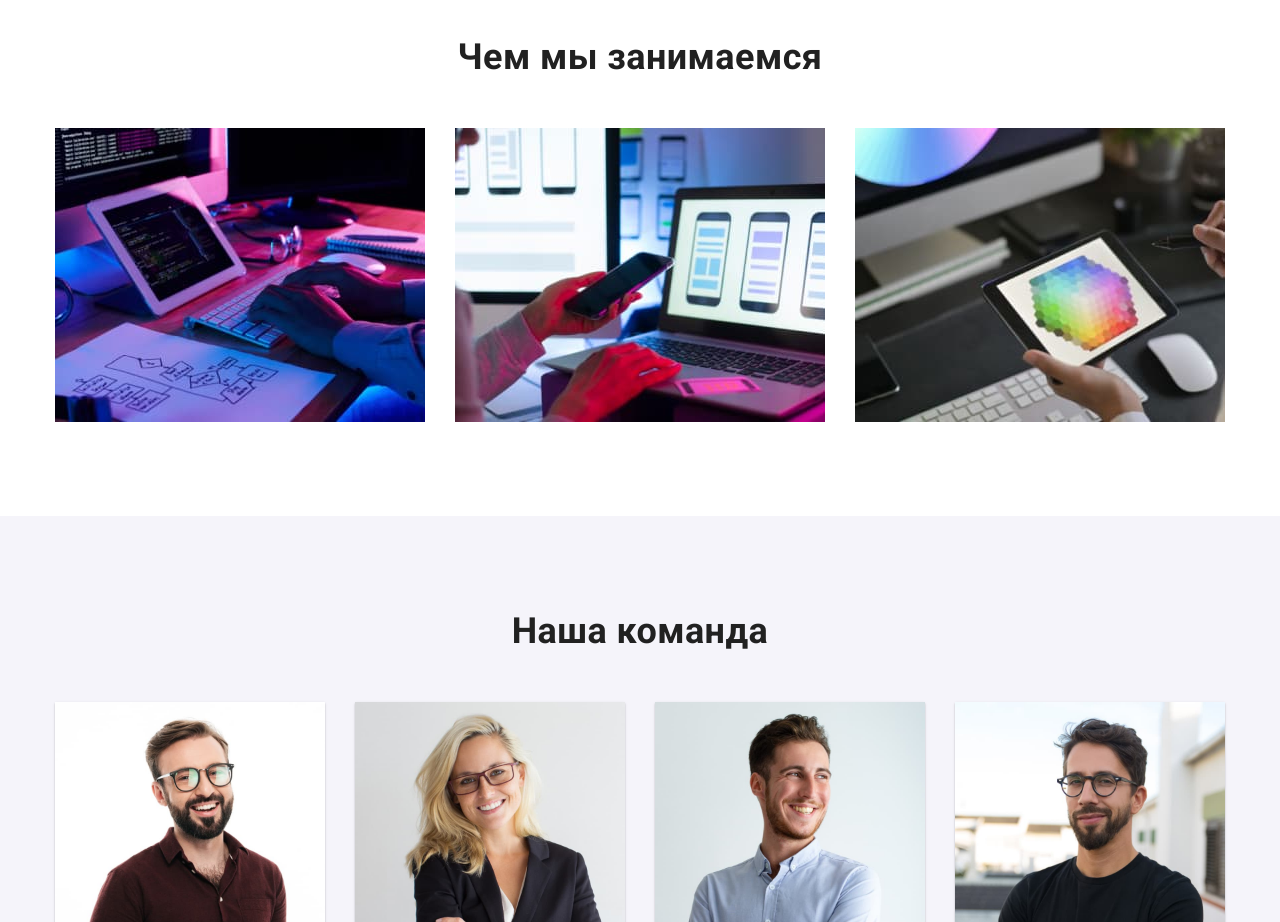
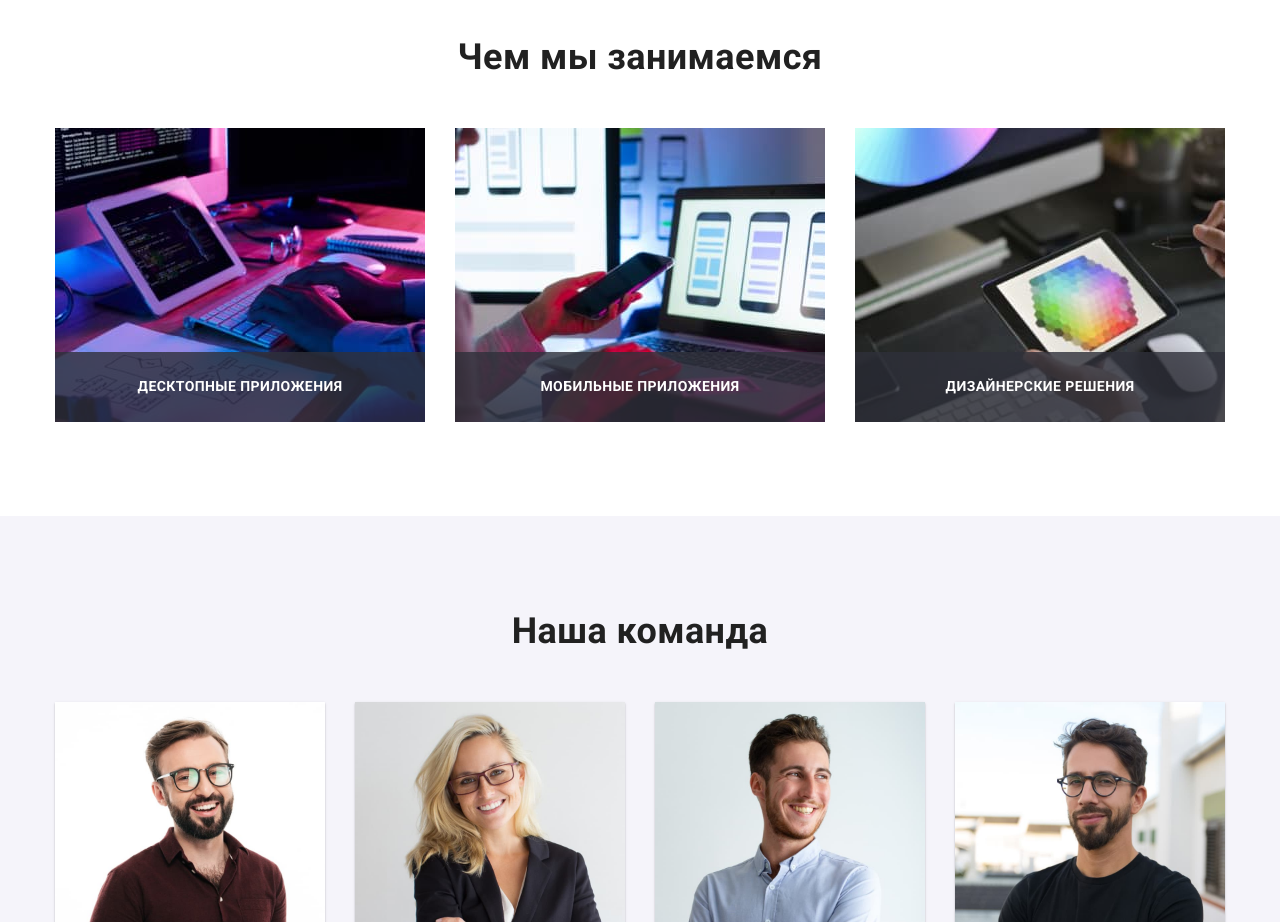
Before and after one commit to ohrimovich/goit-markup-hw-05, a plain HTML site: page index.html in a window 1280 px wide. Shown: the part 1080-2002 px from the top of the page. Drawn offline with nearby package versions, Linux system fonts and the light colour scheme.

Commit message:
Добавление стилей overlay

```diff
--- a/css/styles.css
+++ b/css/styles.css
@@ -76,7 +76,19 @@ img {
 }
 
 .current-page {
+  position: relative;
   color: var(--accent-color);
+}
+
+.current-page::after {
+  position: absolute;
+  bottom: -1px;
+  content: "";
+  display: block;
+  width: 100%;
+  height: 4px;
+  border-radius: 2px;
+  background-color: var(--accent-color);
 }
 
 .logo {
@@ -263,8 +275,31 @@ img {
   display: flex;
 }
 
+.occupation-list .item {
+  position: relative;
+}
+
 .occupation-list .item:not(:last-child) {
   margin-right: 30px;
+}
+
+.occupation-list .occupation-list-text {
+  position: absolute;
+  left: 0;
+  bottom: 0;
+  font-weight: 700;
+  font-size: 14px;
+  line-height: 1.14;
+  text-transform: uppercase;
+
+  color: var(--primary-white-color);
+
+  display: flex;
+  justify-content: center;
+  align-items: center;
+  width: 100%;
+  height: 70px;
+  background-color: rgba(47, 48, 58, 0.8);
 }
 
 /* Out Team */
--- a/index.html
+++ b/index.html
@@ -26,8 +26,8 @@
             ><span class="text-logo">Web</span>Studio</a
           >
           <ul class="nav-list list">
-            <li class="item">
-              <a class="link current-page" href="./index.html">Студия</a>
+            <li class="item current-page">
+              <a class="link" href="./index.html">Студия</a>
             </li>
             <li class="item">
               <a class="link" href="./portfolio.html">Портфолио</a>
@@ -133,12 +133,21 @@
                 alt="Разработка"
                 width="370"
               />
+              <div class="occupation-list-text">
+                <p>Десктопные приложения</p>
+              </div>
             </li>
             <li class="item">
               <img src="./images/planning.jpg" alt="Планирование" width="370" />
+              <div class="occupation-list-text">
+                <p>Мобильные приложения</p>
+              </div>
             </li>
             <li class="item">
               <img src="./images/design.jpg" alt="Дизайн" width="370" />
+              <div class="occupation-list-text">
+                <p>Дизайнерские решения</p>
+              </div>
             </li>
           </ul>
         </div>
```
